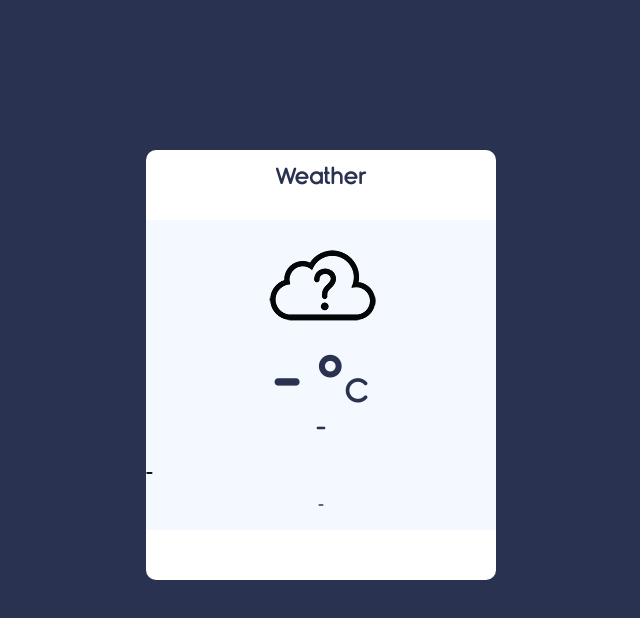
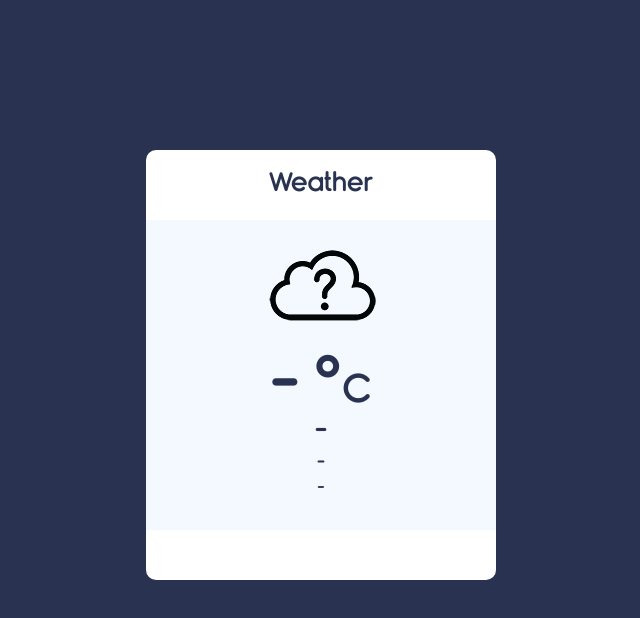
Before and after one commit to Dipshandc/WeatherApp, a plain HTML site: page index.html in a window 1280 px wide. Shown: the whole page, without its empty margins (319-959 px from the left). Drawn offline with Linux system fonts and the light colour scheme.

Commit message:
Update style.css

```diff
--- a/style.css
+++ b/style.css
@@ -1,12 +1,12 @@
-*{
+* {
     font-family: "Rimouski";
 }
 
-body{
+body {
     background-color: #293251;
 }
 
-.container{
+.container {
     width: 350px;
     height: 380px;
     background-color: #FFF;
@@ -15,29 +15,29 @@ body{
     margin-right: auto;
     margin-top: 150px;
     border-radius: 10px;
-    padding-bottom : 50px;
+    padding-bottom: 50px;
 }
 
-.app-title{
+.app-title {
     width: 350px;
     height: 50px;
     border-radius: 10px 10px 0 0;
 }
 
-.app-title p{
+.app-title p {
     text-align: center;
-    padding: 15px;
+    padding: 20px;
     margin: 0 auto;
-    font-size: 1.4em;
+    font-size: 1.6em;
     color: #293251;
 }
 
-.notification{
+.notification {
     background-color: #f8d7da;
     display: none;
 }
 
-.notification p{
+.notification p {
     color: #721c24;
     font-size: 1.4em;
     margin: 0;
@@ -45,29 +45,29 @@ body{
     padding: 10px 0;
 }
 
-.weather-container{
+.weather-container {
     margin-top: 20px;
     width: 350px;
     height: 310px;
     background-color: #F4F9FF;
 }
 
-.weather-icon{
+.weather-icon {
     width: 350px;
     height: 128px;
 }
 
-.weather-icon img{
+.weather-icon img {
     display: block;
     margin: 0 auto;
 }
 
-.temperature-value{
+.temperature-value {
     width: 350px;
-    height:60px;
+    height: 60px;
 }
 
-.temperature-value p{
+.temperature-value p {
     padding: 0;
     margin: 0;
     color: #293251;
@@ -76,35 +76,37 @@ body{
     cursor: pointer;
 }
 
-.temperature-value p:hover{
+.temperature-value p:hover {}
 
+.temperature-value span {
+    color: #293251;
+    font-size: 0.6em;
 }
 
-.temperature-value span{
+.temperature-description {}
+
+.temperature-description p {
+    padding: 0;
+    margin: 7px;
     color: #293251;
-    font-size: 0.5em;
+    text-align: center;
+    font-size: 1.7em;
 }
 
-.temperature-description{
+.location {}
 
-}
-
-.temperature-description p{
-    padding: 8px;
-    margin: 0;
-    color: #293251;
-    text-align: center;
-    font-size: 1.4em;
-}
-
-.location{
-
-}
-
-.location p{
+.location p {
     margin: 0;
     padding: 0;
     color: #293251;
     text-align: center;
-    font-size: 0.8em;
+    font-size: 1.0em;
 }
+
+.humidity p {
+    margin: 7px;
+    padding: 0;
+    color: #293251;
+    text-align: center;
+    font-size: 1.1em;
+}
```
